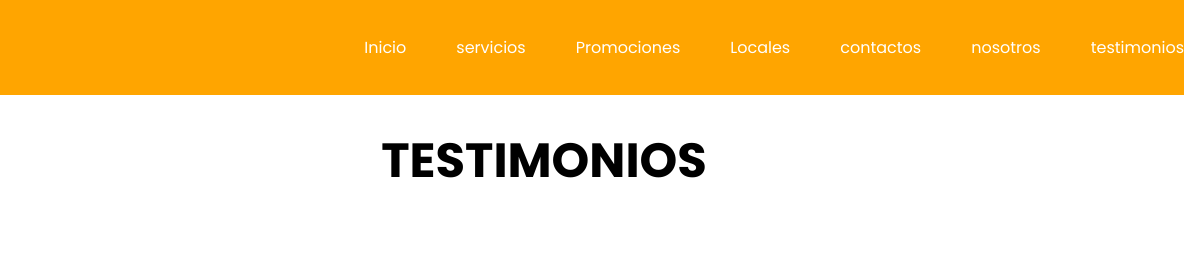
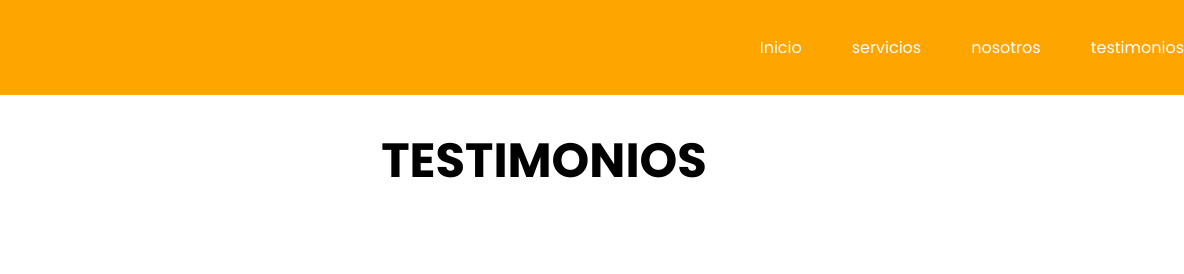
Before and after one commit to trasacsa/trasacsa.github.io, a plain HTML site: page testimonios.html in a window 1280 px wide. Shown: the top 274 px of the page, 96-1280 px from the left. Drawn offline with Linux system fonts and the light colour scheme.

Commit message:
Update testimonios.html

```diff
--- a/testimonios.html
+++ b/testimonios.html
@@ -34,9 +34,7 @@
                     <ul class="nav-list">
                         <li> <a href="#">Inicio</a></li>
                         <li> <a href="#">servicios</a></li>
-                        <li> <a href="#">Promociones</a></li>
-                        <li> <a href="#">Locales</a></li>
-                        <li> <a href="#">contactos</a></li>
+
                         <li> <a href="#">nosotros</a></li>
                         <li> <a href="#">testimonios</a></li>
                     </ul>
```
